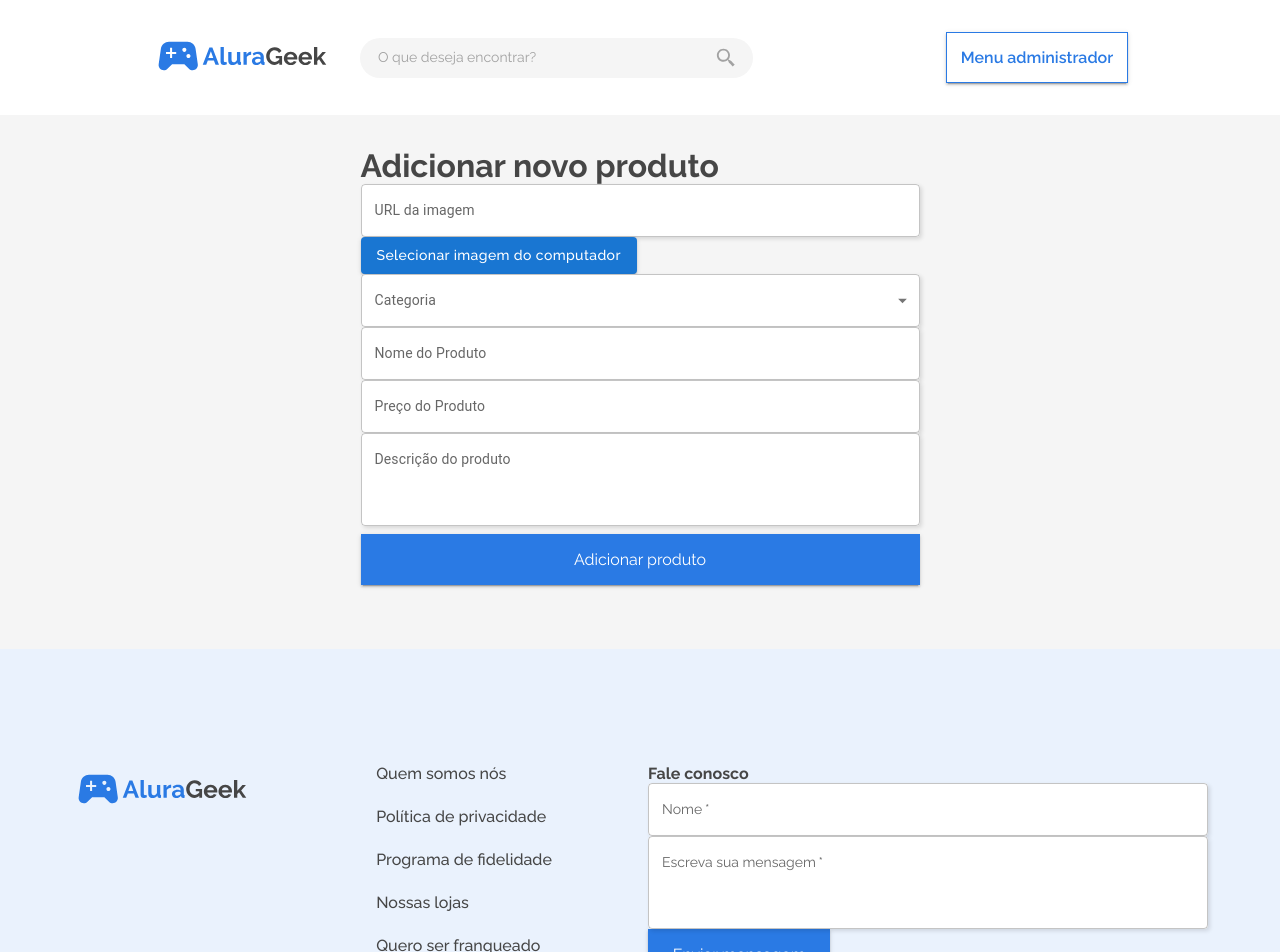
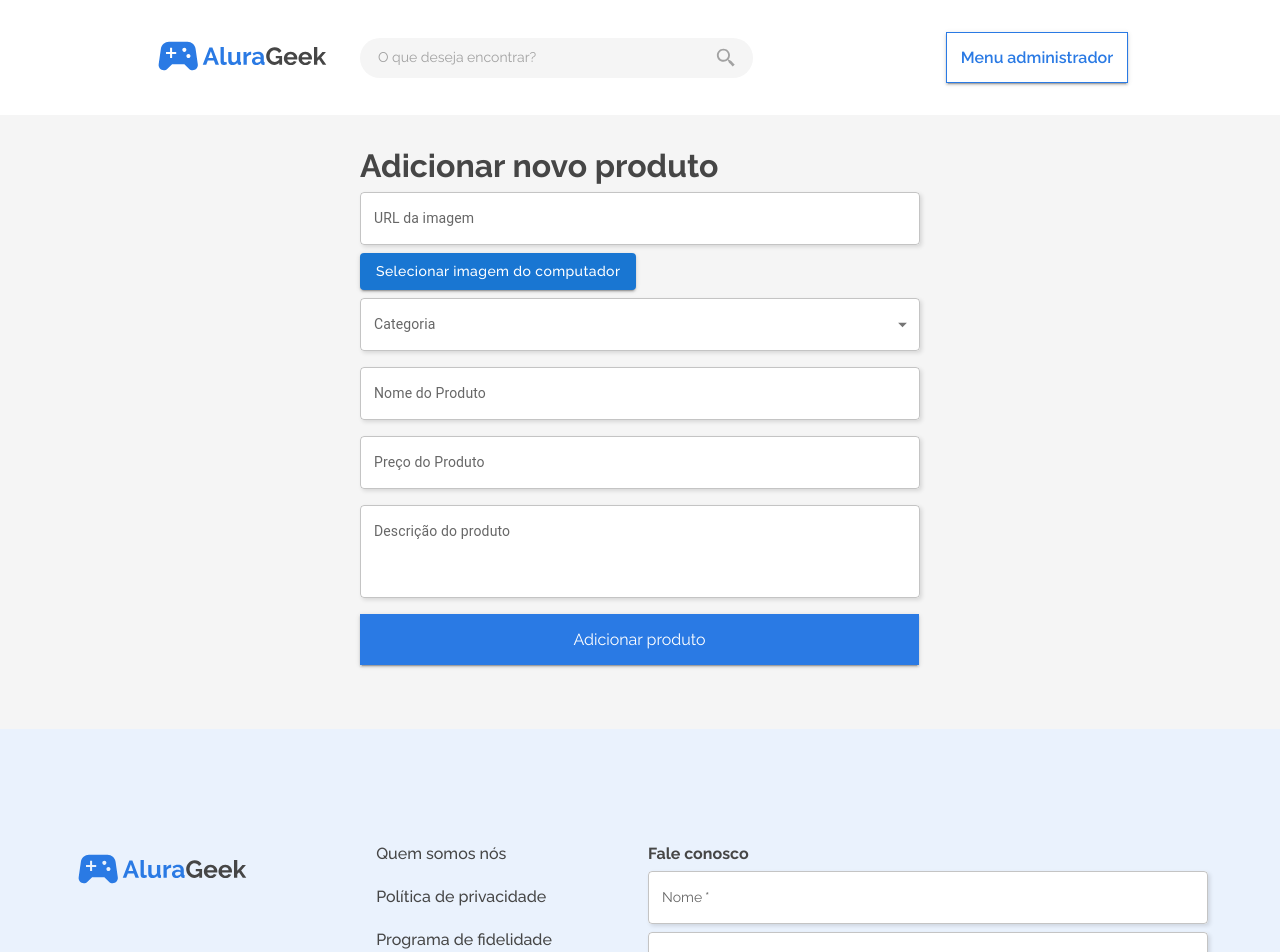
Before and after one commit to artenlf/alurageek, a Next.js app: page /admin in a window 1280 px wide. Shown: the top 952 px of the page. Built offline with nearby package versions, Linux system fonts and the light colour scheme.

Commit message:
fix: spacing between input fields

```diff
--- a/src/components/Footer/ContactForm/index.tsx
+++ b/src/components/Footer/ContactForm/index.tsx
@@ -4,6 +4,7 @@ import muiTheme from "../../../styles/muiTheme";
 import TextFieldInput from "../../TextField";
 import { Title16 } from "../../Title";
 import ContactContainer from "./styles";
+import { TextFieldWrapper } from "../../Wrapper";
 
 const ContactForm = () => {
   return (
@@ -11,7 +12,15 @@ const ContactForm = () => {
       <ContactContainer>
         <Title16>Fale conosco</Title16>
         <ThemeProvider theme={muiTheme}>
-          <TextFieldInput label="Nome" required variant="outlined" fullWidth />
+          <TextFieldWrapper>
+            <TextFieldInput
+              label="Nome"
+              required
+              variant="outlined"
+              fullWidth
+            />
+          </TextFieldWrapper>
+          <TextFieldWrapper>
             <TextFieldInput
               label="Escreva sua mensagem"
               required
@@ -20,6 +29,7 @@ const ContactForm = () => {
               minRows={3}
               fullWidth
             />
+          </TextFieldWrapper>
         </ThemeProvider>
         <CustomButton type="submit">Enviar mensagem</CustomButton>
       </ContactContainer>
--- a/src/components/NewProductForm/index.tsx
+++ b/src/components/NewProductForm/index.tsx
@@ -7,6 +7,7 @@ import { FormContainer, InlineField } from "./styles";
 import UploadButton from "../UploadButton";
 import { listOfCategories } from "../ProductsGrids";
 import { MenuItem } from "@mui/material";
+import { TextFieldWrapper } from "../Wrapper";
 
 const NewProductForm = () => {
   const [category, setCategory] = React.useState("");
@@ -20,8 +21,11 @@ const NewProductForm = () => {
       <GreySection>
         <FormContainer className="full-width">
           <Title>Adicionar novo produto</Title>
+          <TextFieldWrapper>
             <TextFieldInput label="URL da imagem" fullWidth />
+          </TextFieldWrapper>
           <UploadButton />
+          <TextFieldWrapper>
             <TextFieldInput
               select
               label="Categoria"
@@ -35,14 +39,21 @@ const NewProductForm = () => {
                 </MenuItem>
               ))}
             </TextFieldInput>
+          </TextFieldWrapper>
+          <TextFieldWrapper>
             <TextFieldInput label="Nome do Produto" fullWidth />
+          </TextFieldWrapper>
+          <TextFieldWrapper>
             <TextFieldInput label="Preço do Produto" type="number" fullWidth />
+          </TextFieldWrapper>
+          <TextFieldWrapper>
             <TextFieldInput
               label="Descrição do produto"
               multiline
               minRows={3}
               fullWidth
-          ></TextFieldInput>
+            />
+          </TextFieldWrapper>
 
           <CustomButton className="full-width margin-top">
             Adicionar produto
--- a/src/components/TextField/index.ts
+++ b/src/components/TextField/index.ts
@@ -5,7 +5,6 @@ const TextFieldInput = styled(TextField)`
   background-color: white;
   border-radius: 4px;
   box-shadow: 2px 2px 4px #0000001f;
-  margin: 8px auto;
 `;
 
 export default TextFieldInput;
--- a/src/components/Wrapper/index.tsx
+++ b/src/components/Wrapper/index.tsx
@@ -13,4 +13,9 @@ const CategoryRowWrapper = styled.div`
   height: 38px;
 `;
 
-export { Wrapper, CategoryRowWrapper };
+const TextFieldWrapper = styled.div`
+  margin: 8px auto;
+  width: 560px;
+`;
+
+export { Wrapper, CategoryRowWrapper, TextFieldWrapper };
```
Lines whose indentation alone changed are shown as unchanged.
